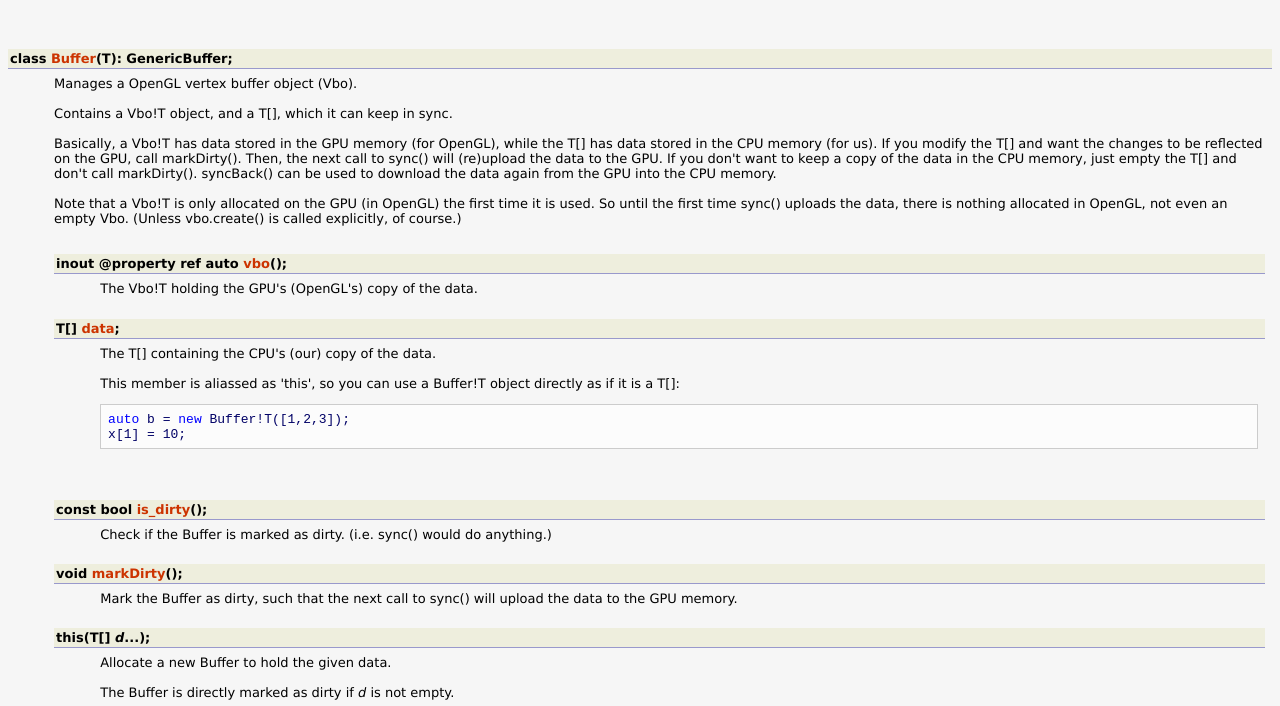
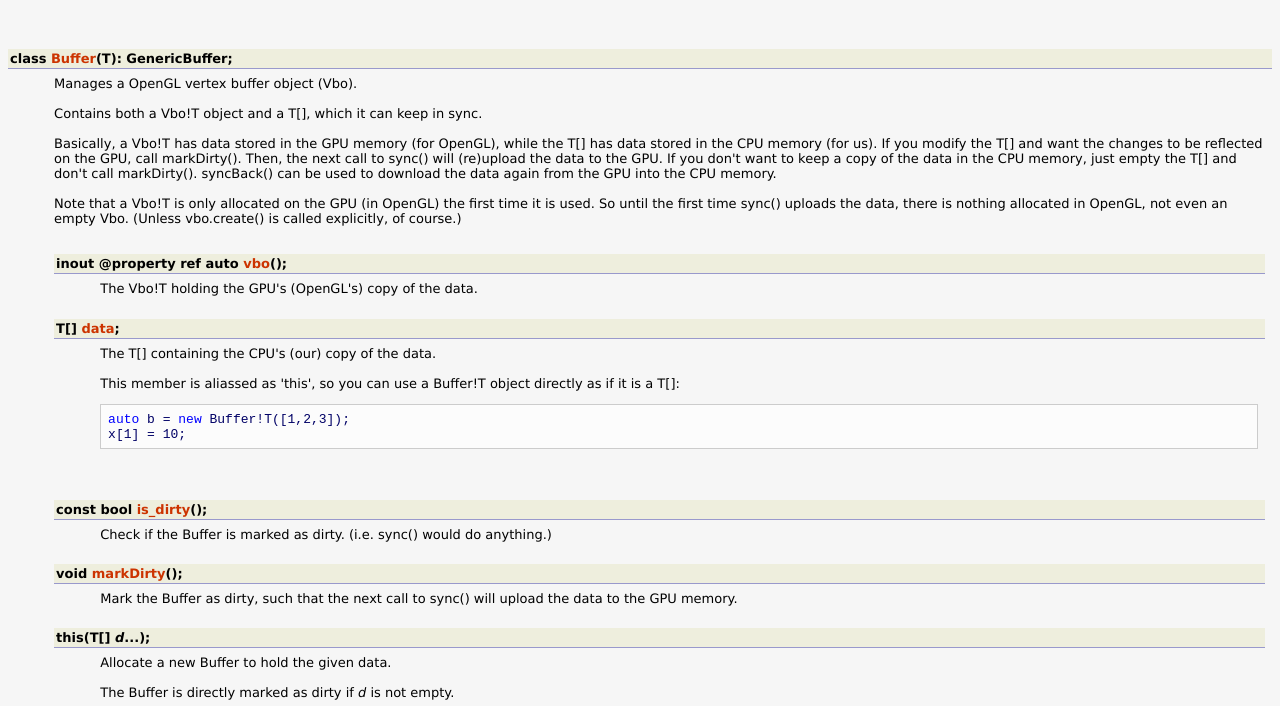
Before and after one commit to m-ou-se/moggled, a plain HTML site: page buffer.html in a window 1280 px wide. Shown: the part 94-800 px from the top of the page. Drawn offline with Linux system fonts and the light colour scheme.

Commit message:
Update documentation.

```diff
--- a/buffer.html
+++ b/buffer.html
@@ -12,7 +12,7 @@
 </dt>
 <dd>Manages a OpenGL vertex buffer object (Vbo).
 <br><br>
-Contains a Vbo!T object, and a T[], which it can keep in sync.
+Contains both a Vbo!T object and a T[], which it can keep in sync.
 <br><br>
 
 Basically, a Vbo!T has data stored in the GPU memory (for OpenGL),
```
